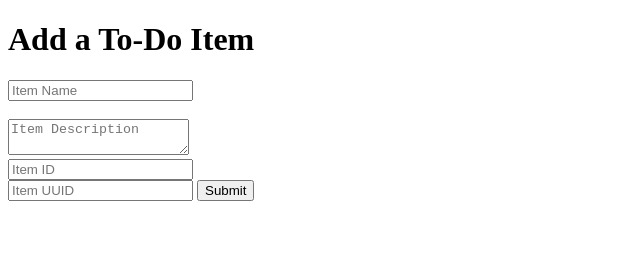
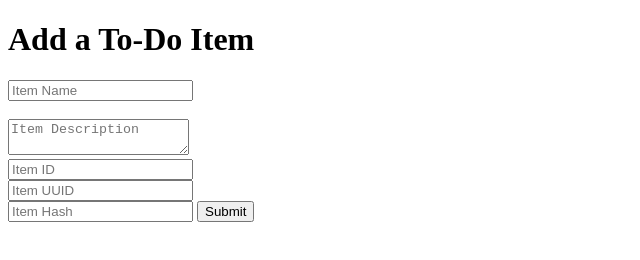
Before and after one commit to Abhijit-2005/project1, a plain HTML site: page index1.html in a window 1280 px wide. Shown: the whole page, without its empty margins (0-640 px from the left). Drawn offline with Linux system fonts and the light colour scheme.

Commit message:
Add Item Hash field

```diff
--- a/index1.html
+++ b/index1.html
@@ -13,6 +13,8 @@
 <input type="number" id="itemId" placeholder="Item ID" required />
 <br />
 <input type="text" id="itemUUID" placeholder="Item UUID" required />
+<br />
+<input type="text" id="itemHash" placeholder="Item Hash" required />
 
 
     <button type="submit">Submit</button>
```
